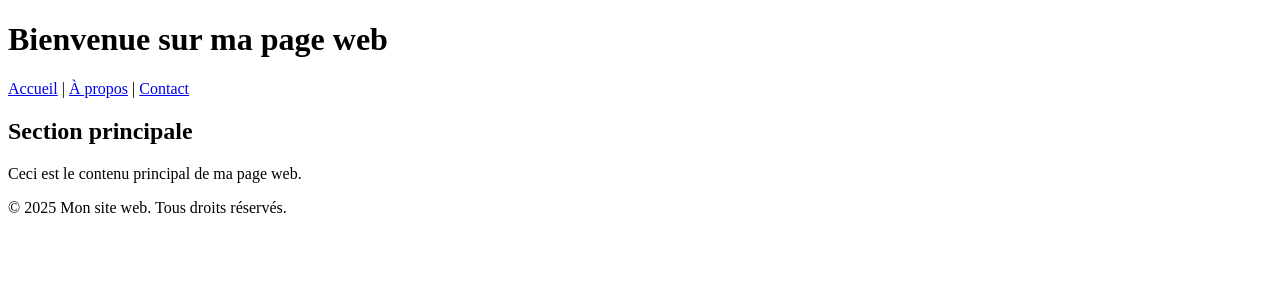
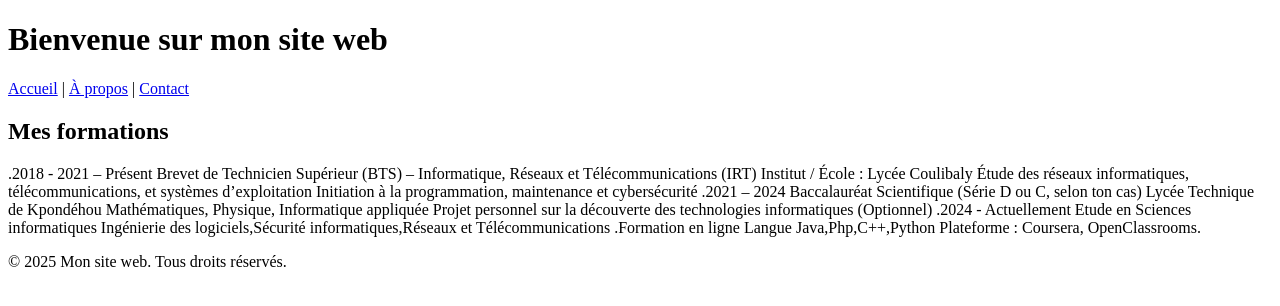
Before and after one commit to marc-web-spec/mon-cv, a plain HTML site: page index.html in a window 1280 px wide. Drawn offline with Linux system fonts and the light colour scheme.

Commit message:
mise en place de la section formations

```diff
--- a/index.html
+++ b/index.html
@@ -8,7 +8,7 @@
 </head>
 <body>
     <header>
-        <h1>Bienvenue sur ma page web</h1>
+        <h1>Bienvenue sur mon site web</h1>
     </header>
 
     <nav>
@@ -18,8 +18,29 @@
     </nav>
 
     <main>
-        <h2>Section principale</h2>
-        <p>Ceci est le contenu principal de ma page web.</p>
+        <h2>Mes formations</h2>
+        <p>
+            .2018 - 2021 – Présent
+            Brevet de Technicien Supérieur (BTS) – Informatique, Réseaux et Télécommunications (IRT)
+            Institut / École : Lycée Coulibaly
+            Étude des réseaux informatiques, télécommunications, et systèmes d’exploitation
+            Initiation à la programmation, maintenance et cybersécurité
+
+            .2021 – 2024
+            Baccalauréat Scientifique (Série D ou C, selon ton cas)
+            Lycée Technique de Kpondéhou
+            Mathématiques, Physique, Informatique appliquée
+            Projet personnel sur la découverte des technologies informatiques
+            (Optionnel)
+
+            .2024 - Actuellement
+            Etude en Sciences informatiques
+            Ingénierie des logiciels,Sécurité informatiques,Réseaux et Télécommunications
+
+            .Formation en ligne
+            Langue Java,Php,C++,Python
+            Plateforme : Coursera, OpenClassrooms.
+</p>
     </main>
 
     <footer>
```
